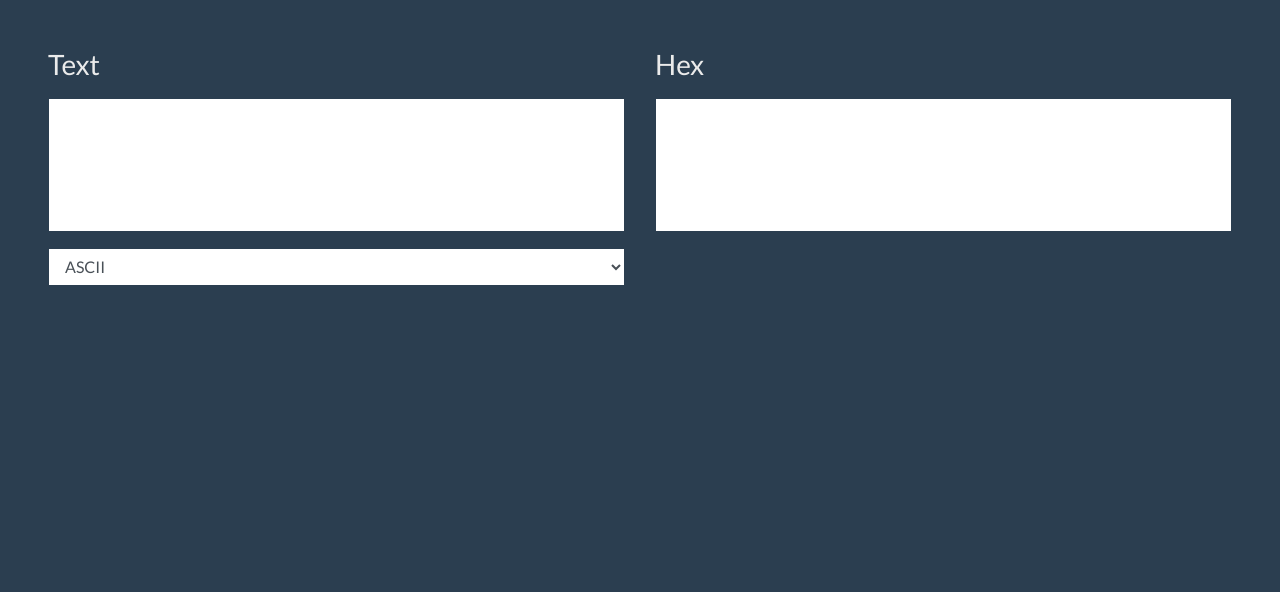
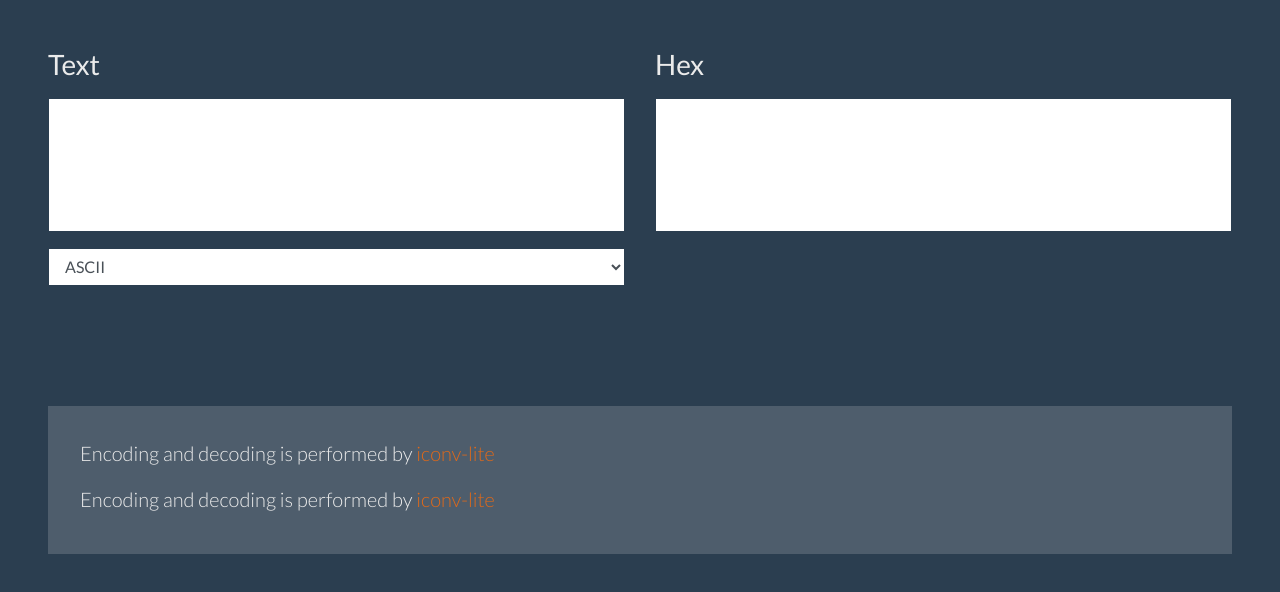
Before and after one commit to mistval/hextotext, a website built with webpack: page src/index.html in a window 1280 px wide. Built offline with nearby package versions, Linux system fonts and the light colour scheme.

Commit message:
add about panel

```diff
--- a/src/index.html
+++ b/src/index.html
@@ -20,12 +20,29 @@
           </div>
         </div>
       </div>
+      <div class="row" id="aboutRow">
+        <div class="col-12">
+          <div id="aboutContainer">
+            <p class="lead">Encoding and decoding is performed by <a href="https://www.npmjs.com/package/iconv-lite">iconv-lite</a></p>
+            <p class="lead">Encoding and decoding is performed by <a href="https://www.npmjs.com/package/iconv-lite">iconv-lite</a></p>
+          </div>
+        </div>
+      </div>
     </div>
     <style>
       textarea {
         resize: none;
         height: 220px;
       }
+
+      #aboutContainer {
+        padding: 2em 2em 1.5em 2em;
+        background-color: #4E5D6C;
+      }
+
+      #aboutRow {
+        margin-top: 120px;
+      }
     </style>
   </body>
 </html>
```
